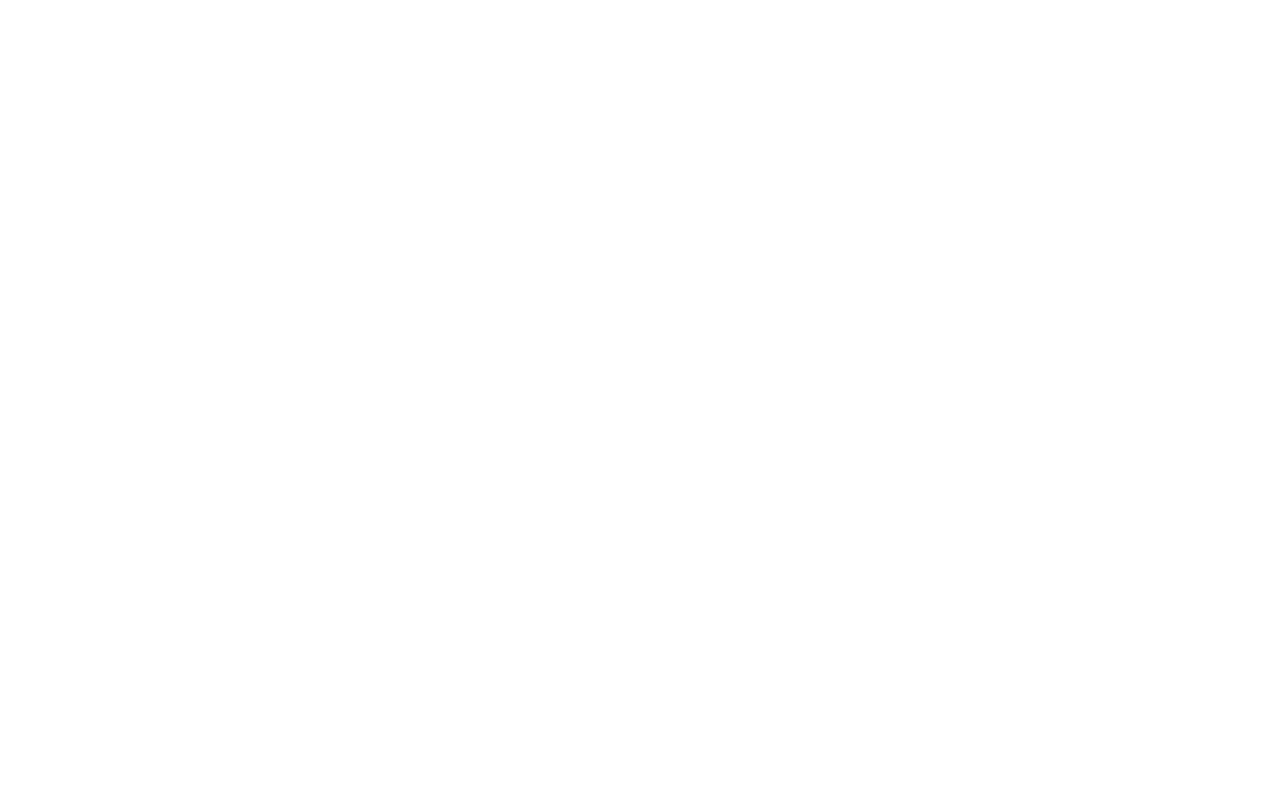
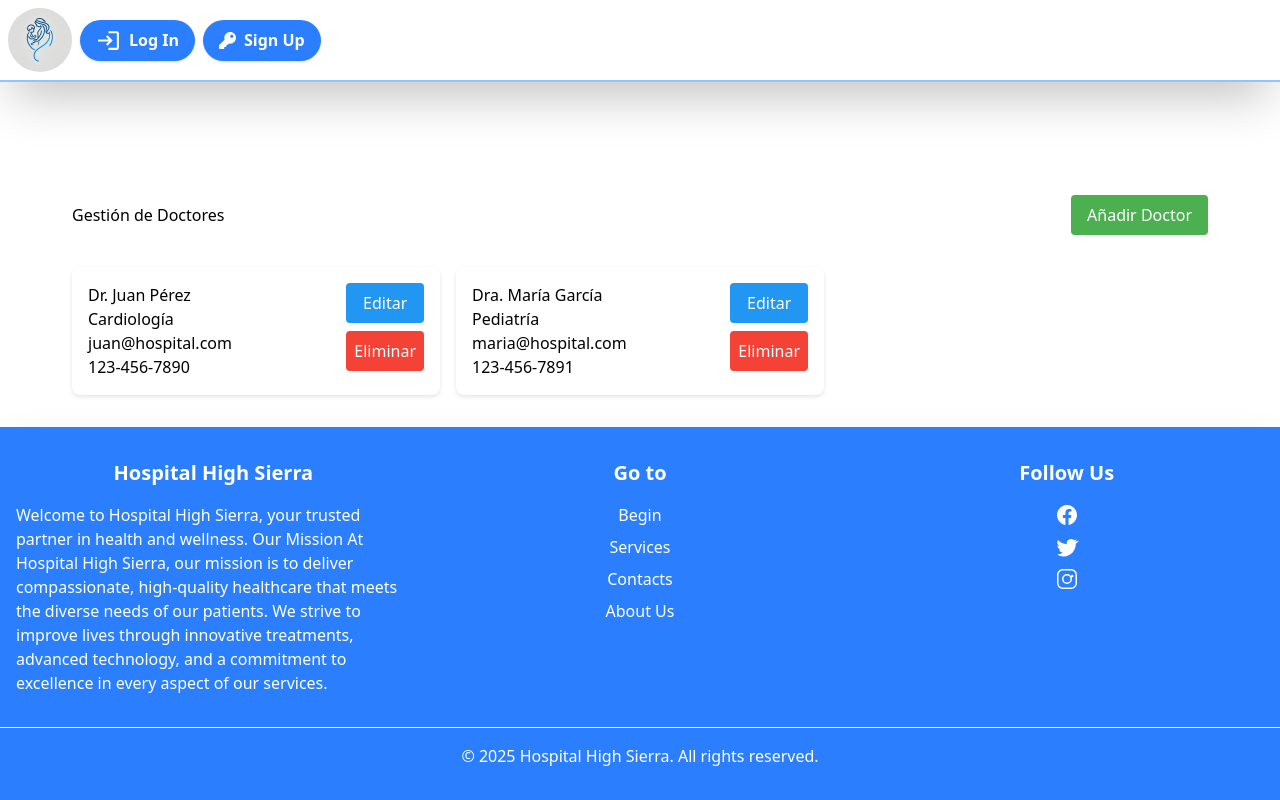
Before and after one commit to pabloflores465/hospital, an Angular app in the folder front/: page /admin/doctors in a window 1280 px wide. Before the commit this address led to /. Built offline with nearby package versions, Linux system fonts and the light colour scheme.

Commit message:
Add doctors management feature with CRUD operations and UI

```diff
--- a/front/src/app/app.routes.ts
+++ b/front/src/app/app.routes.ts
@@ -7,6 +7,7 @@
 import { SignupComponent } from './signup/signup.component';
 import { ValidateUserComponent } from './validate-user/validate-user.component';
 import { AppointmentsComponent } from './appointments/appointments.component';
+import { DoctorsComponent } from './doctors/doctors.component';
 
 export const routes: Routes = [
   {
@@ -20,6 +21,7 @@
       { path: 'admin/users', component: AdminUsersComponent },
       { path: 'admin/users/:id', component: AdminUsersSingleComponent },
       { path: 'appointments', component: AppointmentsComponent },
+      { path: 'admin/doctors', component: DoctorsComponent },
     ],
   },
 ];
--- /dev/null
+++ b/front/src/app/doctors/doctors.component.css
@@ -0,0 +1,68 @@
+.doctors-container {
+  padding: 2rem;
+  max-width: 1200px;
+  margin: 0 auto;
+}
+
+.header {
+  display: flex;
+  justify-content: space-between;
+  align-items: center;
+  margin-bottom: 2rem;
+}
+
+.add-btn {
+  background-color: #4CAF50;
+  color: white;
+  padding: 0.5rem 1rem;
+  border: none;
+  border-radius: 4px;
+  cursor: pointer;
+}
+
+.doctor-form {
+  background-color: white;
+  padding: 2rem;
+  border-radius: 8px;
+  box-shadow: 0 2px 4px rgba(0,0,0,0.1);
+  margin-bottom: 2rem;
+}
+
+.doctors-list {
+  display: grid;
+  grid-template-columns: repeat(auto-fill, minmax(300px, 1fr));
+  gap: 1rem;
+}
+
+.doctor-card {
+  background-color: white;
+  padding: 1rem;
+  border-radius: 8px;
+  box-shadow: 0 2px 4px rgba(0,0,0,0.1);
+  display: flex;
+  justify-content: space-between;
+}
+
+.doctor-actions {
+  display: flex;
+  flex-direction: column;
+  gap: 0.5rem;
+}
+
+.edit-btn {
+  background-color: #2196F3;
+  color: white;
+  padding: 0.5rem;
+  border: none;
+  border-radius: 4px;
+  cursor: pointer;
+}
+
+.delete-btn {
+  background-color: #f44336;
+  color: white;
+  padding: 0.5rem;
+  border: none;
+  border-radius: 4px;
+  cursor: pointer;
+}
--- /dev/null
+++ b/front/src/app/doctors/doctors.component.html
@@ -0,0 +1,58 @@
+<div class="doctors-container">
+  <div class="header">
+    <h2>Gestión de Doctores</h2>
+    <button *ngIf="!showForm" (click)="showForm = true" class="add-btn">Añadir Doctor</button>
+  </div>
+
+  <!-- Formulario para añadir/editar doctor -->
+  <div *ngIf="showForm" class="doctor-form">
+    <h3>{{ isEditing ? 'Editar' : 'Añadir' }} Doctor</h3>
+    <form (ngSubmit)="addDoctor()">
+      <div class="form-group">
+        <label for="name">Nombre</label>
+        <input type="text" id="name" [(ngModel)]="newDoctor.name" name="name" required>
+      </div>
+
+      <div class="form-group">
+        <label for="specialty">Especialidad</label>
+        <select id="specialty" [(ngModel)]="newDoctor.specialty" name="specialty" required>
+          <option value="">Seleccione una especialidad</option>
+          <option *ngFor="let specialty of specialties" [value]="specialty">
+            {{specialty}}
+          </option>
+        </select>
+      </div>
+
+      <div class="form-group">
+        <label for="email">Email</label>
+        <input type="email" id="email" [(ngModel)]="newDoctor.email" name="email" required>
+      </div>
+
+      <div class="form-group">
+        <label for="phone">Teléfono</label>
+        <input type="tel" id="phone" [(ngModel)]="newDoctor.phone" name="phone" required>
+      </div>
+
+      <div class="button-group">
+        <button type="submit" class="submit-btn">{{ isEditing ? 'Actualizar' : 'Añadir' }}</button>
+        <button type="button" class="cancel-btn" (click)="resetForm()">Cancelar</button>
+      </div>
+    </form>
+  </div>
+
+  <!-- Lista de doctores -->
+  <div class="doctors-list">
+    <div *ngFor="let doctor of doctors" class="doctor-card">
+      <div class="doctor-info">
+        <h4>{{ doctor.name }}</h4>
+        <p>{{ doctor.specialty }}</p>
+        <p>{{ doctor.email }}</p>
+        <p>{{ doctor.phone }}</p>
+      </div>
+      <div class="doctor-actions">
+        <button (click)="editDoctor(doctor)" class="edit-btn">Editar</button>
+        <button (click)="deleteDoctor(doctor.id)" class="delete-btn">Eliminar</button>
+      </div>
+    </div>
+  </div>
+</div>
--- /dev/null
+++ b/front/src/app/doctors/doctors.component.ts
@@ -0,0 +1,92 @@
+import { Component, OnInit } from '@angular/core';
+import { CommonModule } from '@angular/common';
+import { FormsModule } from '@angular/forms';
+
+interface Doctor {
+  id: number;
+  name: string;
+  specialty: string;
+  email: string;
+  phone: string;
+  active: boolean;
+}
+
+@Component({
+  selector: 'app-doctors',
+  standalone: true,
+  imports: [CommonModule, FormsModule],
+  templateUrl: './doctors.component.html',
+  styleUrls: ['./doctors.component.css']
+})
+export class DoctorsComponent implements OnInit {
+  doctors: Doctor[] = [];
+  isEditing: boolean = false;
+  showForm: boolean = false;
+
+  newDoctor: Doctor = {
+    id: 0,
+    name: '',
+    specialty: '',
+    email: '',
+    phone: '',
+    active: true
+  };
+
+  specialties: string[] = [
+    'Cardiología',
+    'Dermatología',
+    'Pediatría',
+    'Neurología',
+    'Medicina General'
+  ];
+
+  ngOnInit() {
+    // Aquí cargarías los doctores desde tu backend
+    this.loadMockDoctors();
+  }
+
+  loadMockDoctors() {
+    this.doctors = [
+      { id: 1, name: 'Dr. Juan Pérez', specialty: 'Cardiología', email: 'juan@hospital.com', phone: '123-456-7890', active: true },
+      { id: 2, name: 'Dra. María García', specialty: 'Pediatría', email: 'maria@hospital.com', phone: '123-456-7891', active: true }
+    ];
+  }
+
+  addDoctor() {
+    if (this.isEditing) {
+      const index = this.doctors.findIndex(d => d.id === this.newDoctor.id);
+      if (index !== -1) {
+        this.doctors[index] = {...this.newDoctor};
+      }
+    } else {
+      this.newDoctor.id = this.doctors.length + 1;
+      this.doctors.push({...this.newDoctor});
+    }
+    this.resetForm();
+  }
+
+  editDoctor(doctor: Doctor) {
+    this.isEditing = true;
+    this.showForm = true;
+    this.newDoctor = {...doctor};
+  }
+
+  deleteDoctor(id: number) {
+    if (confirm('¿Está seguro de eliminar este doctor?')) {
+      this.doctors = this.doctors.filter(d => d.id !== id);
+    }
+  }
+
+  resetForm() {
+    this.isEditing = false;
+    this.showForm = false;
+    this.newDoctor = {
+      id: 0,
+      name: '',
+      specialty: '',
+      email: '',
+      phone: '',
+      active: true
+    };
+  }
+}
```
Also changed, not shown: front/src/app/app.module.ts (added), 1 other file (tests, documents, lock files or other folders).
